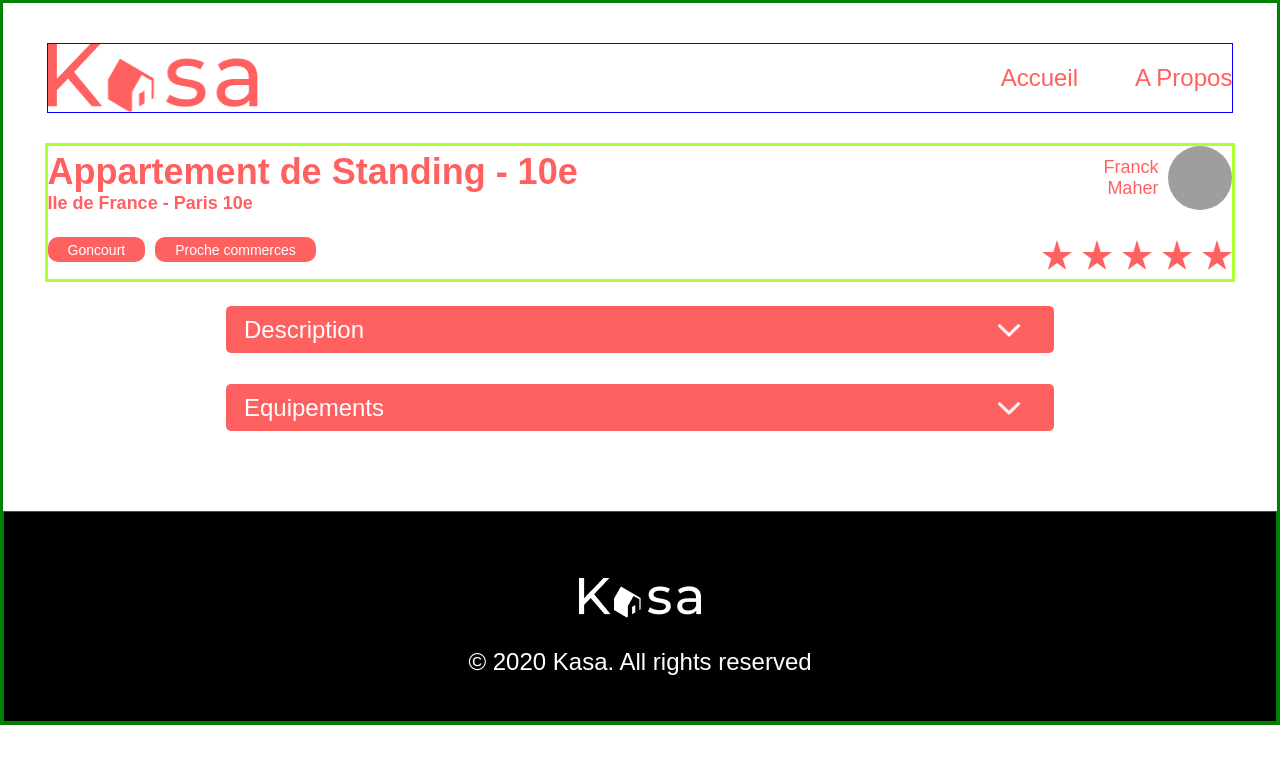
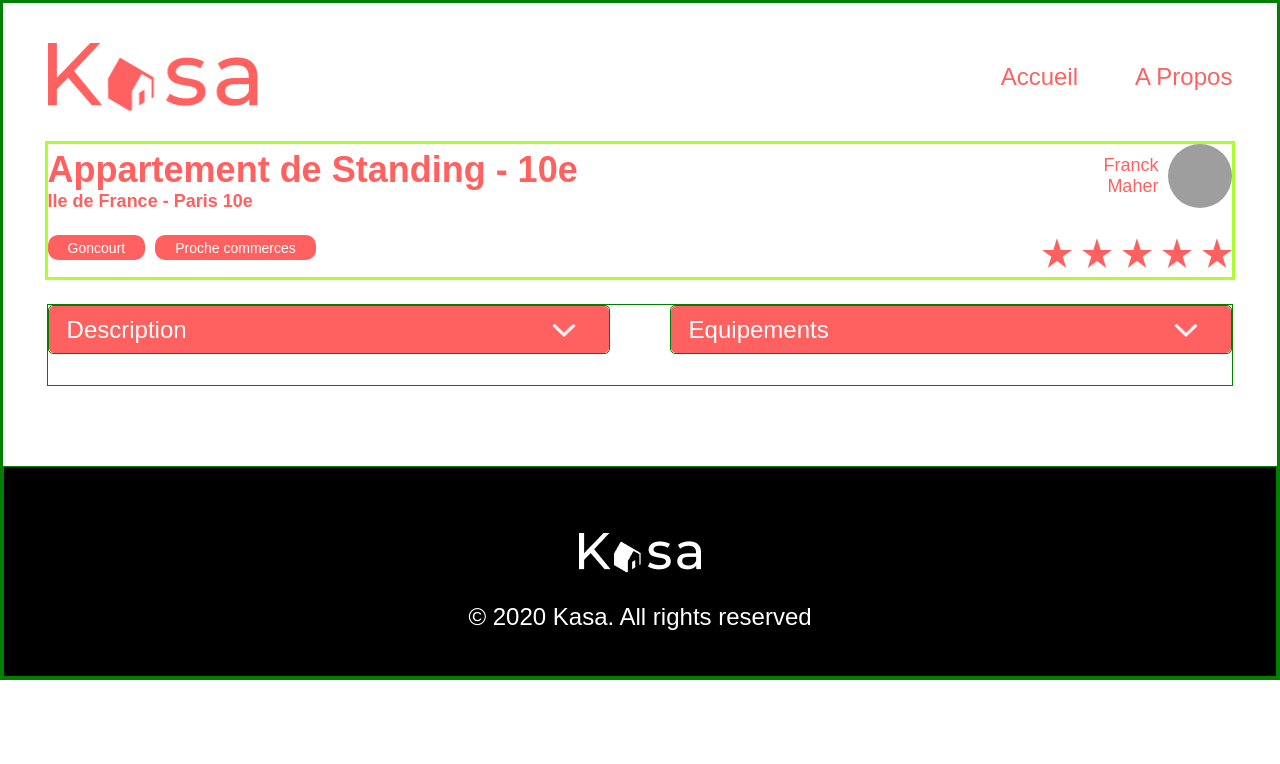
Before and after one commit to Samuel32600/ParmentierSamuel_8_20102021, a React (Create React App) app in the folder kasa/: page /oneHousing/0979876d in a window 1280 px wide. Shown: the top 764 px of the page. Built offline with nearby package versions, Linux system fonts and the light colour scheme; grey boxes are pictures that could not be loaded; a web font is replaced by a local one.

Commit message:
update css

```diff
--- a/kasa/src/pages/Housing.js
+++ b/kasa/src/pages/Housing.js
@@ -49,7 +49,7 @@ class Housing extends React.Component {
                             <Rating star={this.state.elementOfHousing.rating} />
                         </aside>
                     </section>
-                    <section>
+                    <section className='dropdown-housing'>
                         <Dropdown title={"Description"} description={this.state.elementOfHousing.description} />
                         <Dropdown title={"Equipements"} description={this.state.elementOfHousing.equipments} />
                     </section>
--- a/kasa/src/styles/dropdown.css
+++ b/kasa/src/styles/dropdown.css
@@ -5,6 +5,7 @@
     background-color: #F7F7F7;
     border-radius: 5px;
     margin-bottom: 31px;
+    border: 1px solid green;
 }
 
 .box-title{
@@ -15,7 +16,7 @@
     display: flex;
     align-items: center;
     justify-content: space-between;
-}
+    }
 
 .title-dropdown{
     width: auto;
--- a/kasa/src/styles/header.css
+++ b/kasa/src/styles/header.css
@@ -5,7 +5,6 @@
     margin: auto;
     margin-top: 40px;
     align-items: center;
-    border: 1px solid blue;
 }
 
 
--- a/kasa/src/styles/housing.css
+++ b/kasa/src/styles/housing.css
@@ -24,7 +24,6 @@
     margin: 0;
     margin-top: 5px;
     text-align: start;
-
 }
 
 .location {
@@ -39,8 +38,18 @@
 .host-ratting{
     display:flex;
     flex-direction: column;
-   align-items: flex-end;
+    align-items: flex-end;
 }
+
+.dropdown-housing{
+    display: flex;
+    width: 93%;
+    margin:auto;
+    column-gap: 5%;
+    border: 1px solid green;
+}
+
+
 
 
 /* format smartphone */
@@ -69,8 +78,5 @@
         justify-content: space-between;
         align-items: center;
         margin-top: 5px;
-
     }
-
-
 }
```
